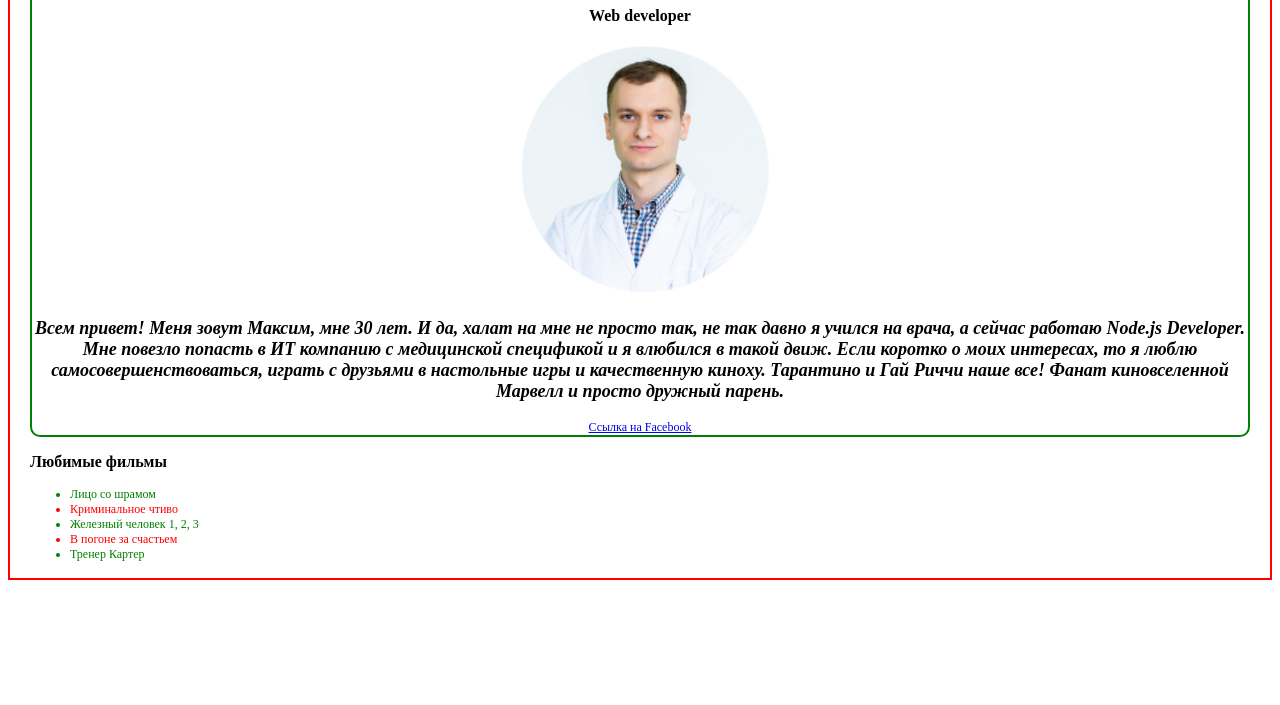
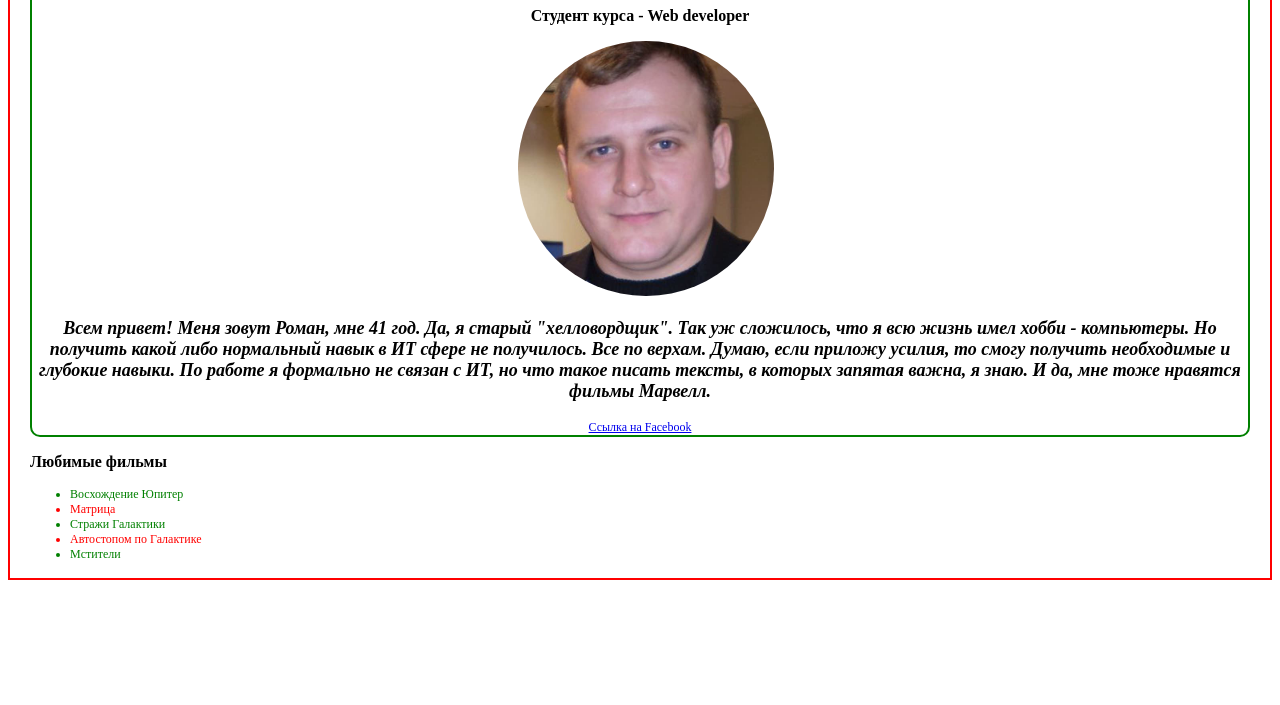
Before and after one commit to radchr/HW3_27072021, a plain HTML site: page index.html in a window 1280 px wide. Shown: the part 95-800 px from the top of the page. Drawn offline with Linux system fonts and the light colour scheme.

Commit message:
hw3-update

```diff
--- a/index.html
+++ b/index.html
@@ -10,30 +10,30 @@
 <body>
   <div class="first">
     <div class="second">
-      <h1>Волошин Максим</h1>
-      <p class="title">Web developer</p>
+      <h1>Радченко Роман</h1>
+      <p class="title">Студент курса - Web developer</p>
 
       <div class="foto">
 
-        <img src="./image/fotovolosh.png" alt="Foto">
+        <img src="./image/foto1.jpg" alt="Foto">
 
       </div>
       <p class="mytext">
-        Всем привет! Меня зовут Максим, мне 30 лет. И да, халат на мне не просто так, не так давно я учился на врача, а сейчас работаю Node.js Developer. Мне повезло попасть в ИТ компанию с медицинской спецификой и я влюбился в такой движ. Если коротко о моих интересах, то я люблю самосовершенствоваться, играть с друзьями в настольные игры и качественную киноху. Тарантино и Гай Риччи наше все! Фанат киновселенной Марвелл и просто дружный парень.
+        Всем привет! Меня зовут Роман, мне 41 год. Да, я старый "хелловордщик". Так уж сложилось, что я всю жизнь имел хобби - компьютеры. Но получить какой либо нормальный навык в ИТ сфере не получилось. Все по верхам. Думаю, если приложу усилия, то смогу получить необходимые и глубокие навыки. По работе я формально не связан с ИТ, но что такое писать тексты, в которых запятая важна, я знаю. И да, мне тоже нравятся фильмы Марвелл.
       </p>
 
 
-        <a href="https://www.facebook.com/" id="face">Ссылка на Facebook</a>
+        <a href="https://www.facebook.com/cotdavinci/" id="face">Ссылка на Facebook</a>
 
 
     </div>
     <p class="bestmovie">Любимые фильмы</p>
     <ul>
-      <li class="odd">Лицо со шрамом</li>
-      <li class="even">Криминальное чтиво</li>
-      <li class="odd">Железный человек 1, 2, 3</li>
-      <li class="even">В погоне за счастьем</li>
-      <li class="odd">Тренер Картер</li>
+      <li class="odd">Восхождение Юпитер</li>
+      <li class="even">Матрица</li>
+      <li class="odd">Стражи Галактики</li>
+      <li class="even">Автостопом по Галактике</li>
+      <li class="odd">Мстители</li>
 
     </ul>
   </div>
```
Also changed, not shown: image/foto1.jpg (added), image/fotovolosh.png (deleted).
